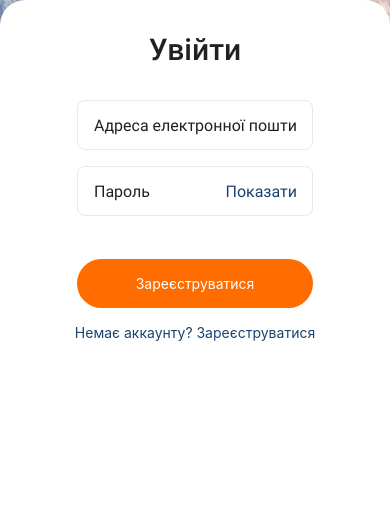
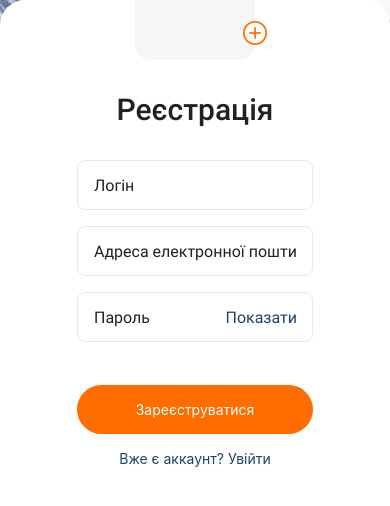
Before and after one commit to volodymyr-ok/goit-react-native-hw, a React Native app: screen / in a window 390 px wide. Shown: the top 506 px of the page. Built offline with nearby package versions, Linux system fonts and the light colour scheme.

Commit message:
changed button icon

```diff
--- a/App.js
+++ b/App.js
@@ -1,6 +1,6 @@
 import React, { useCallback, useEffect, useState } from 'react';
-import RegistrationScreen from './Screens/RegistrationScreen/RegistrationScreen';
-import LoginScreen from './Screens/LoginScreen/LoginScreen';
+import RegistrationScreen from './Screens/Auth/RegistrationScreen/RegistrationScreen';
+import LoginScreen from './Screens/Auth/LoginScreen/LoginScreen';
 import * as Font from 'expo-font';
 import * as SplashScreen from 'expo-splash-screen';
 import { View } from 'react-native';
@@ -36,8 +36,8 @@ const App = () => {
 
   return (
     <View onLayout={onLayoutRootView}>
-      {/* <RegistrationScreen /> */}
-      <LoginScreen />
+      <RegistrationScreen />
+      {/* <LoginScreen /> */}
     </View>
   );
 };
--- a/Screens/LoginScreen/LoginScreen.jsx
+++ b/Screens/Auth/LoginScreen/LoginScreen.jsx
@@ -10,9 +10,9 @@ import {
   KeyboardAvoidingView,
   Platform,
 } from 'react-native';
-import { colors } from '../../utils/styles';
+import { colors } from '../../../utils/styles';
 import styles from './LoginScreenStyles';
-const BgImage = require('../../assets/img/BgPhoto.jpg');
+const BgImage = require('../../../assets/img/BgPhoto.jpg');
 
 const LoginScreen = () => {
   const [isKeyboardShown, setIsKeyboardShown] = useState(false);
--- a/Screens/LoginScreen/LoginScreenStyles.jsx
+++ b/Screens/Auth/LoginScreen/LoginScreenStyles.jsx
@@ -1,5 +1,5 @@
 import { StyleSheet } from 'react-native';
-import { colors, fonts } from '../../utils/styles';
+import { colors, fonts } from '../../../utils/styles';
 
 // borderColor: 'green',
 // borderWidth: 1,
--- a/Screens/RegistrationScreen/RegistrationScreen.jsx
+++ b/Screens/Auth/RegistrationScreen/RegistrationScreen.jsx
@@ -11,11 +11,11 @@ import {
   KeyboardAvoidingView,
   Platform,
 } from 'react-native';
-import { colors } from '../../utils/styles';
+import { colors } from '../../../utils/styles';
 import styles from './RegistrationScreenStyles';
+import { AntDesign } from '@expo/vector-icons';
 
-const BgImage = require('../../assets/img/BgPhoto.jpg');
-const addPhotoBtn = require('../../assets/img/addProfilePhotoBtn.png');
+const BgImage = require('../../../assets/img/BgPhoto.jpg');
 
 const RegistrationScreen = () => {
   const [isKeyboardShown, setIsKeyboardShown] = useState(false);
@@ -52,8 +52,8 @@ const RegistrationScreen = () => {
       <TouchableWithoutFeedback onPress={Keyboard.dismiss}>
         <View style={{ ...styles.mainContent, paddingBottom: isKeyboardShown ? 0 : 78 }}>
           <View style={styles.profilePhoto}>
-            <TouchableOpacity>
-              <Image source={addPhotoBtn} style={styles.addPhotoBtn} />
+            <TouchableOpacity style={styles.addPhotoBtn}>
+              <AntDesign name="pluscircleo" size={24} color={colors.mainAccent} />
             </TouchableOpacity>
           </View>
 
--- a/Screens/RegistrationScreen/RegistrationScreenStyles.jsx
+++ b/Screens/Auth/RegistrationScreen/RegistrationScreenStyles.jsx
@@ -1,5 +1,5 @@
 import { StyleSheet } from 'react-native';
-import { colors, fonts } from '../../utils/styles';
+import { colors, fonts } from '../../../utils/styles';
 
 // borderColor: 'green',
 // borderWidth: 1,
@@ -52,8 +52,11 @@ export default StyleSheet.create({
 
   addPhotoBtn: {
     position: 'absolute',
-    bottom: -120 + 14,
+    bottom: 14,
     right: -12,
+
+    borderRadius: 50,
+    backgroundColor: `${colors.bgContent}`,
   },
 
   input: {
--- a/package.json
+++ b/package.json
@@ -9,6 +9,7 @@
     "web": "expo start --web"
   },
   "dependencies": {
+    "@expo/vector-icons": "^13.0.0",
     "@react-navigation/native": "^6.1.6",
     "@react-navigation/native-stack": "^6.9.12",
     "expo": "47.0.13",
```
Also changed, not shown: assets/img/addProfilePhotoBtn.png (deleted), 1 other file (tests, documents, lock files or other folders).
